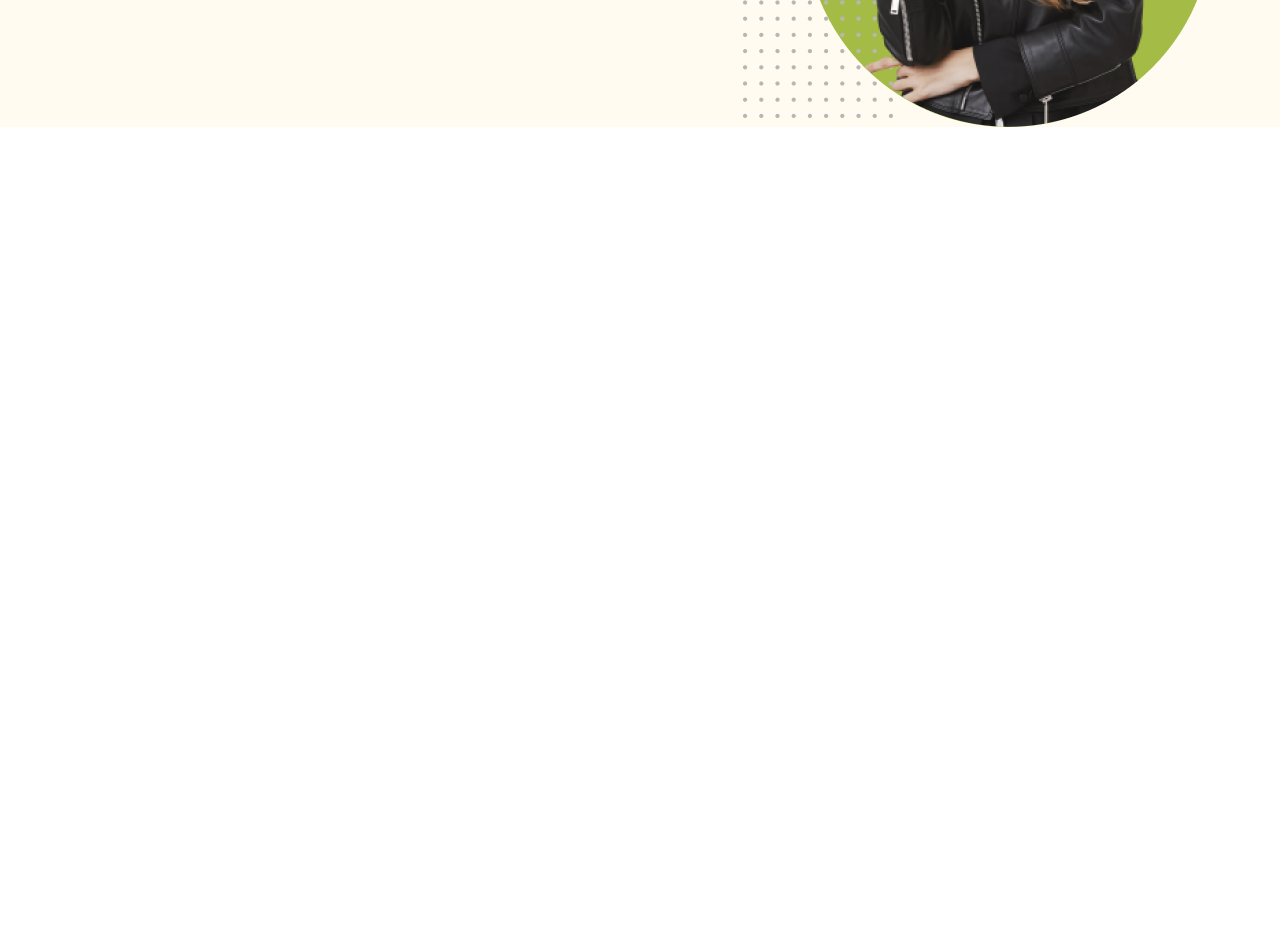
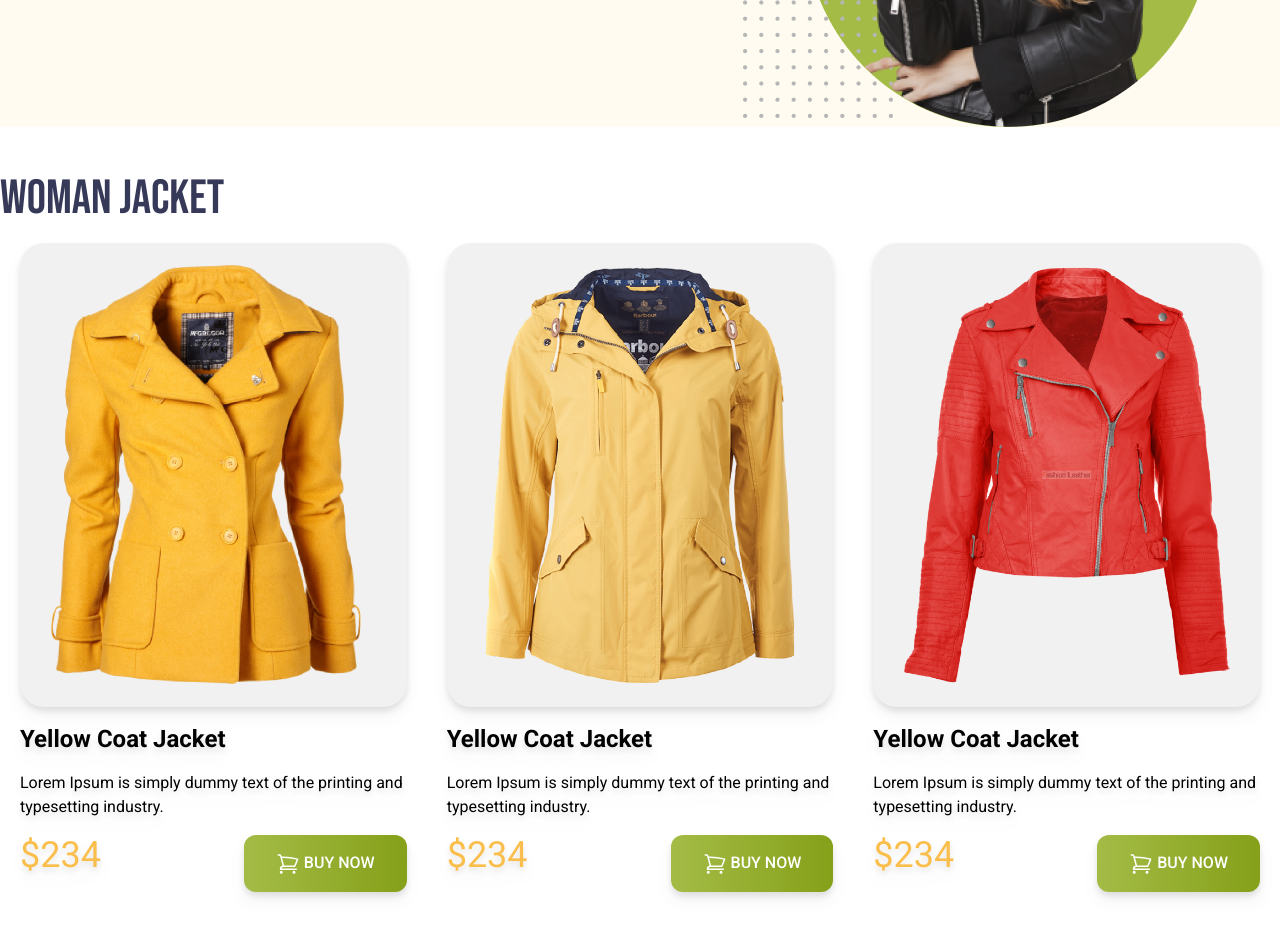
Before and after one commit to Muhammad-Mirazul-Hasan-Rafee/simple-tailwind-site-with-simple-thought, a plain HTML site: page index.html in a window 1280 px wide. Shown: the part 360-1296 px from the top of the page. Before the commit the page ends 800 px from the top, so only its background shows below. Drawn offline with nearby package versions, Linux system fonts and the light colour scheme.

Commit message:
main section for woman's jacket done

```diff
--- a/index.html
+++ b/index.html
@@ -63,7 +63,84 @@
     </header>
 
 
-    <main>
+    <main class="max-w-7xl mx-auto">
+        <!-- Woman Jacket Section -->
+
+        <section class="my-12">
+            <h3 class="text-5xl uppercase text-[#363958] bebas-neue-regular">Woman Jacket</h3>
+
+            <!-- Jacket card container -->
+            <div class="grid grid-cols-1 md:grid-cols-2 lg:grid-cols-3">
+                <!-- Jacket card 1 -->
+                <div class="p-5 drop-shadow-lg rounded-3xl space-y-4">
+                    <img class="p-5 rounded-3xl bg-[#F1F1F1]" src="images/jacket-1.png" alt="">
+                    <h4 class="text-2xl font-bold">Yellow Coat Jacket</h4>
+                    <p>Lorem Ipsum is simply dummy text of the
+                        printing and typesetting industry.</p>
+
+                    <div class="flex justify-between">
+                        <h2 class="text-[#FABE4C] text-4xl">$234</h2>
+                        <button
+                            class="bg-green-300 px-8 py-4 rounded-xl font-medium text-white bg-gradient-to-r from-[#A4BC46] to-[#85A019]"><svg
+                                xmlns="http://www.w3.org/2000/svg" fill="none" viewBox="0 0 24 24" stroke-width="1.5"
+                                stroke="currentColor" class="size-6 text-white inline">
+                                <path stroke-linecap="round" stroke-linejoin="round"
+                                    d="M2.25 3h1.386c.51 0 .955.343 1.087.835l.383 1.437M7.5 14.25a3 3 0 0 0-3 3h15.75m-12.75-3h11.218c1.121-2.3 2.1-4.684 2.924-7.138a60.114 60.114 0 0 0-16.536-1.84M7.5 14.25 5.106 5.272M6 20.25a.75.75 0 1 1-1.5 0 .75.75 0 0 1 1.5 0Zm12.75 0a.75.75 0 1 1-1.5 0 .75.75 0 0 1 1.5 0Z" />
+                            </svg>
+                            BUY NOW</button>
+
+                    </div>
+
+                </div>
+
+
+                <!-- Jacket card 2 -->
+                <div class="p-5 drop-shadow-lg rounded-3xl space-y-4">
+                    <img class="p-5 rounded-3xl bg-[#F1F1F1]" src="images/jacket-2.png" alt="">
+                    <h4 class="text-2xl font-bold">Yellow Coat Jacket</h4>
+                    <p>Lorem Ipsum is simply dummy text of the
+                        printing and typesetting industry.</p>
+
+                    <div class="flex justify-between">
+                        <h2 class="text-[#FABE4C] text-4xl">$234</h2>
+                        <button
+                            class="bg-green-300 px-8 py-4 rounded-xl font-medium text-white bg-gradient-to-r from-[#A4BC46] to-[#85A019]"><svg
+                                xmlns="http://www.w3.org/2000/svg" fill="none" viewBox="0 0 24 24" stroke-width="1.5"
+                                stroke="currentColor" class="size-6 text-white inline">
+                                <path stroke-linecap="round" stroke-linejoin="round"
+                                    d="M2.25 3h1.386c.51 0 .955.343 1.087.835l.383 1.437M7.5 14.25a3 3 0 0 0-3 3h15.75m-12.75-3h11.218c1.121-2.3 2.1-4.684 2.924-7.138a60.114 60.114 0 0 0-16.536-1.84M7.5 14.25 5.106 5.272M6 20.25a.75.75 0 1 1-1.5 0 .75.75 0 0 1 1.5 0Zm12.75 0a.75.75 0 1 1-1.5 0 .75.75 0 0 1 1.5 0Z" />
+                            </svg>
+                            BUY NOW</button>
+
+                    </div>
+
+                </div>
+
+
+                <!-- Jacket card 3 -->
+                <div class="p-5 drop-shadow-lg rounded-3xl space-y-4">
+                    <img class="p-5 rounded-3xl bg-[#F1F1F1]" src="images/jacket-3.png" alt="">
+                    <h4 class="text-2xl font-bold">Yellow Coat Jacket</h4>
+                    <p>Lorem Ipsum is simply dummy text of the
+                        printing and typesetting industry.</p>
+
+                    <div class="flex justify-between">
+                        <h2 class="text-[#FABE4C] text-4xl">$234</h2>
+                        <button
+                            class="bg-green-300 px-8 py-4 rounded-xl font-medium text-white bg-gradient-to-r from-[#A4BC46] to-[#85A019]"><svg
+                                xmlns="http://www.w3.org/2000/svg" fill="none" viewBox="0 0 24 24" stroke-width="1.5"
+                                stroke="currentColor" class="size-6 text-white inline">
+                                <path stroke-linecap="round" stroke-linejoin="round"
+                                    d="M2.25 3h1.386c.51 0 .955.343 1.087.835l.383 1.437M7.5 14.25a3 3 0 0 0-3 3h15.75m-12.75-3h11.218c1.121-2.3 2.1-4.684 2.924-7.138a60.114 60.114 0 0 0-16.536-1.84M7.5 14.25 5.106 5.272M6 20.25a.75.75 0 1 1-1.5 0 .75.75 0 0 1 1.5 0Zm12.75 0a.75.75 0 1 1-1.5 0 .75.75 0 0 1 1.5 0Z" />
+                            </svg>
+                            BUY NOW</button>
+
+                    </div>
+
+                </div>
+            </div>
+
+        </section>
 
     </main>
 
```
